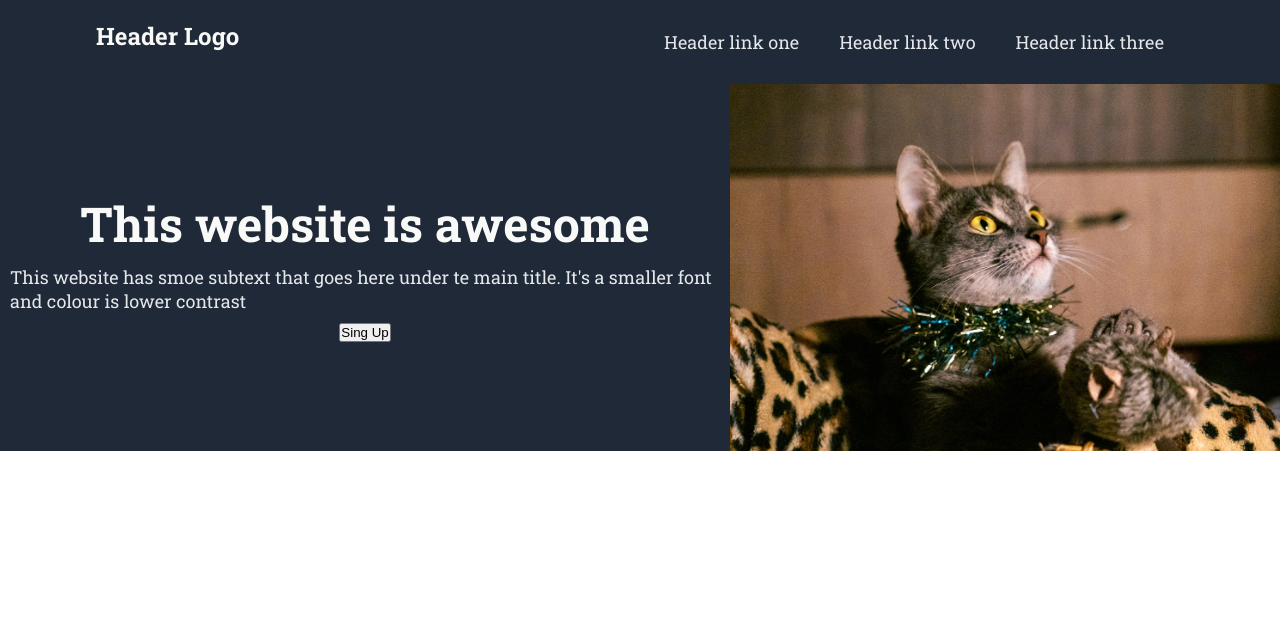
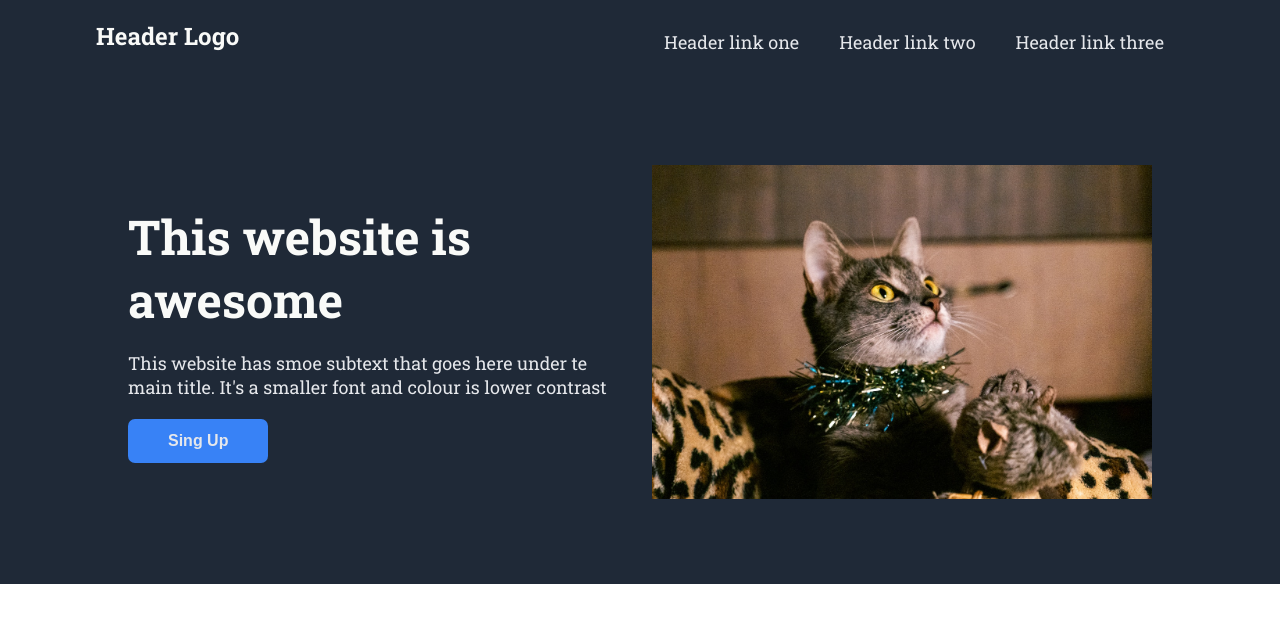
Before and after one commit to zlatan-cic/odin-landing-page, a plain HTML site: page index.html in a window 1280 px wide. Drawn offline with Linux system fonts and the light colour scheme.

Commit message:
Finish the first section

```diff
--- a/index.html
+++ b/index.html
@@ -21,10 +21,10 @@
       </div>
     </nav>
     <!-- Navbar ends -->
-    <main class="content">
-      <div class="content-left">
-        <h1 class="">This website is awesome</h1>
-        <p class="header-link">This website has smoe subtext that goes here under te main title. It's a smaller font and colour is lower contrast</p>
+    <main class="hero">
+      <div class="hero-left">
+        <h1 class="hero-h1">This website is <br> awesome</br></h1>
+        <p class="hero-text">This website has smoe subtext that goes here under te main title. It's a smaller font and colour is lower contrast</p>
         <button class="btn-1" type="button">Sing Up</button>
       </div>
       <div class="content-right">
--- a/style.css
+++ b/style.css
@@ -56,25 +56,48 @@ ul{
   align-items: center;
 } */
 
-h1{
+.img-size{
+  width: 500px;
+  height: auto;
+  /* margin: 50px; */
+}
+
+.hero {
+  display: flex;
+  flex-direction: row;
+  margin: auto;
+  width: 80%;
+  height: 500px;
+  justify-content: space-between;
+  align-items: center;
+  /* background-color: aqua; */
+}
+
+.hero-left{
+  width: 50%;
+}
+
+.hero-left h1 {
   font-size: 48px;
   font-weight: bold;
   color: #F9FAF8;
 }
 
-.img-size{
-  width: 550px;
-  height: auto;
+.hero-text{
+  font-size: 18px;
+  color: #E5E7EB;
+  text-decoration: none;
+  /* margin: 10px; */
+  margin: 20px 20px 20px 0;
+
 }
 
-.content {
-  display: flex;
-  flex-direction: row;
+.btn-1 {
+  background-color: #3882f6;
+  border: none;
+  color: #E5E7EB;
+  border-radius: 7px;
+  font-size: 16px;
+  font-weight: bold;
+  padding: 0.8rem 2.5rem;
 }
-
-.content-left, .content-right{
-  display: flex;
-  justify-content: center;
-  align-items: center;
-  flex-direction: column;
-}
```
